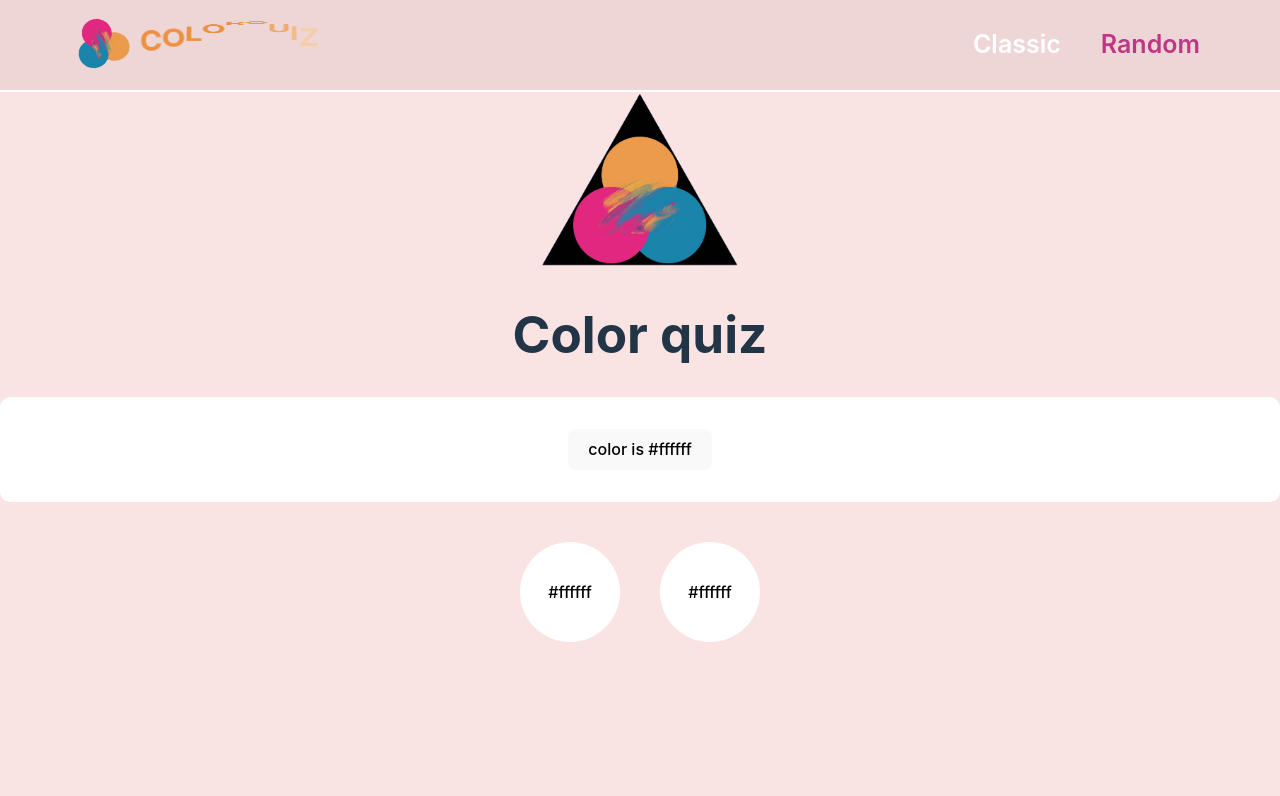
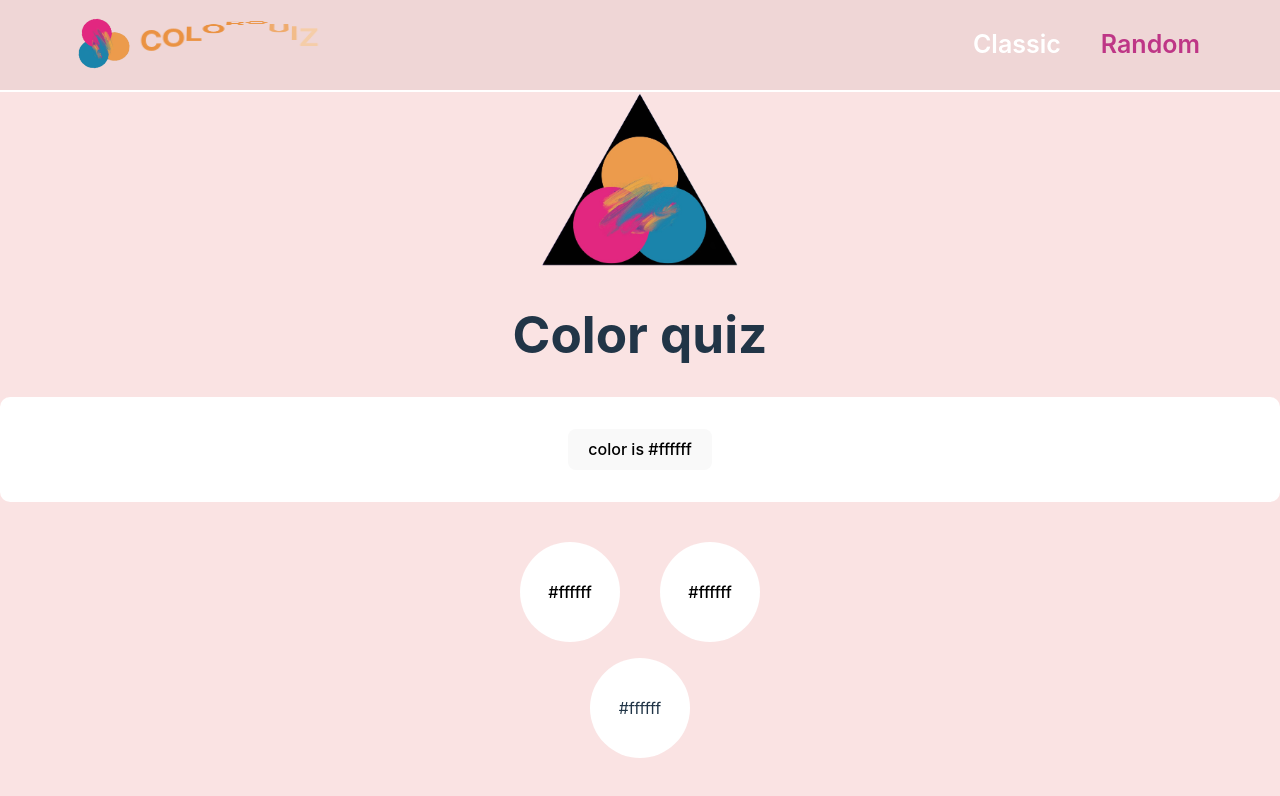
Before and after one commit to Dominika1708/color-quiz, a React (Vite) app: page / in a window 1280 px wide. Shown: the top 796 px of the page. Built offline with nearby package versions, Linux system fonts and the light colour scheme.

Commit message:
colors mix

```diff
--- a/src/components/quiz/Quiz.css
+++ b/src/components/quiz/Quiz.css
@@ -1,8 +1,12 @@
 .quiz {
+    display: flex;
+    flex-direction: column;
     padding: 40px 0;
+    align-items: center;
 }
 
-.quiz-button {
+.quiz-button,
+.quiz-color {
     width: 100px;
     height: 100px;
     border-radius: 50%;
@@ -11,3 +15,9 @@
 .quiz-button:first-of-type {
     margin-right: 40px;
 }
+
+.quiz-color {
+display: flex;
+align-items: center;
+justify-content: center;
+}
--- a/src/components/quiz/Quiz.jsx
+++ b/src/components/quiz/Quiz.jsx
@@ -1,23 +1,40 @@
 import { useState } from "react";
-import './Quiz.css'
+import "./Quiz.css";
+
+const colorToNumbers = (color) => {
+  const colorRed = color.slice(1, 3);
+  const colorGreen = color.slice(3, 5);
+  const colorBlue = color.slice(5, 7);
+  return [
+    parseInt(colorRed, 16),
+    parseInt(colorGreen, 16),
+    parseInt(colorBlue, 16),
+  ];
+};
 
 const findCenterColor = (a, b) => {
-  // divide the color string into 3 parts of every color than
-  // "switch"(?) to change the letters in the color string to numbers
-  // find the average of the pairs of two numbers
-  // switch back to hex and connect the 3 parts
+  const aNumbers = colorToNumbers(a);
+  const bNumbers = colorToNumbers(b);
+
+  const newColor =
+    "#" +
+    parseInt((aNumbers[0] + bNumbers[0]) / 2).toString(16) +
+    parseInt((aNumbers[1] + bNumbers[1]) / 2).toString(16) +
+    parseInt((aNumbers[2] + bNumbers[2]) / 2).toString(16);
+  return newColor;
 
   //make it so more than 2 colors can be entered?
-}
+};
 
 const Quiz = () => {
   const [colorOne, setColorOne] = useState("#ffffff");
   const [colorTwo, setColorTwo] = useState("#ffffff");
 
-  // const combinedColors = findCenterColor(colorOne, colorTwo)
+  const combinedColors = findCenterColor(colorOne, colorTwo);
 
   return (
     <div className="quiz">
+      <div>
         <button
           className="quiz-button"
           style={{ backgroundColor: colorOne }}
@@ -36,7 +53,10 @@ const Quiz = () => {
         >
           {colorTwo}
         </button>
-      {/* <p style={{ backgroundColor: combinedColors }}>{combinedColors}</p> */}
+      </div>
+      <p className="quiz-color" style={{ backgroundColor: combinedColors }}>
+        {combinedColors}
+      </p>
     </div>
   );
 };
```
Lines whose indentation alone changed are shown as unchanged.
